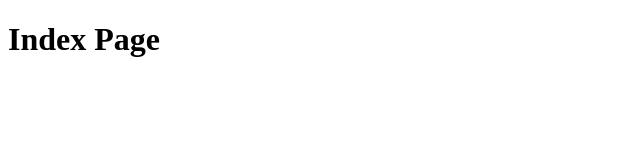
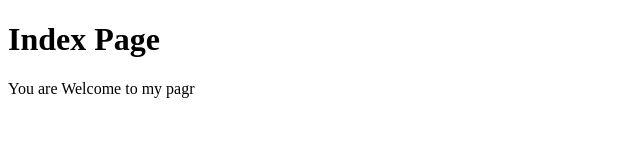
Before and after one commit to adreinVenom/Git-Demo-App, a plain HTML site: page index.html in a window 1280 px wide. Shown: the whole page, without its empty margins (0-640 px from the left). Drawn offline with Linux system fonts and the light colour scheme.

Commit message:
added a p tag

```diff
--- a/index.html
+++ b/index.html
@@ -7,6 +7,6 @@
 </head>
 <body>
     <h1>Index Page</h1>
-
+    <p> You are Welcome to my pagr</p>
 </body>
 </html>
```
